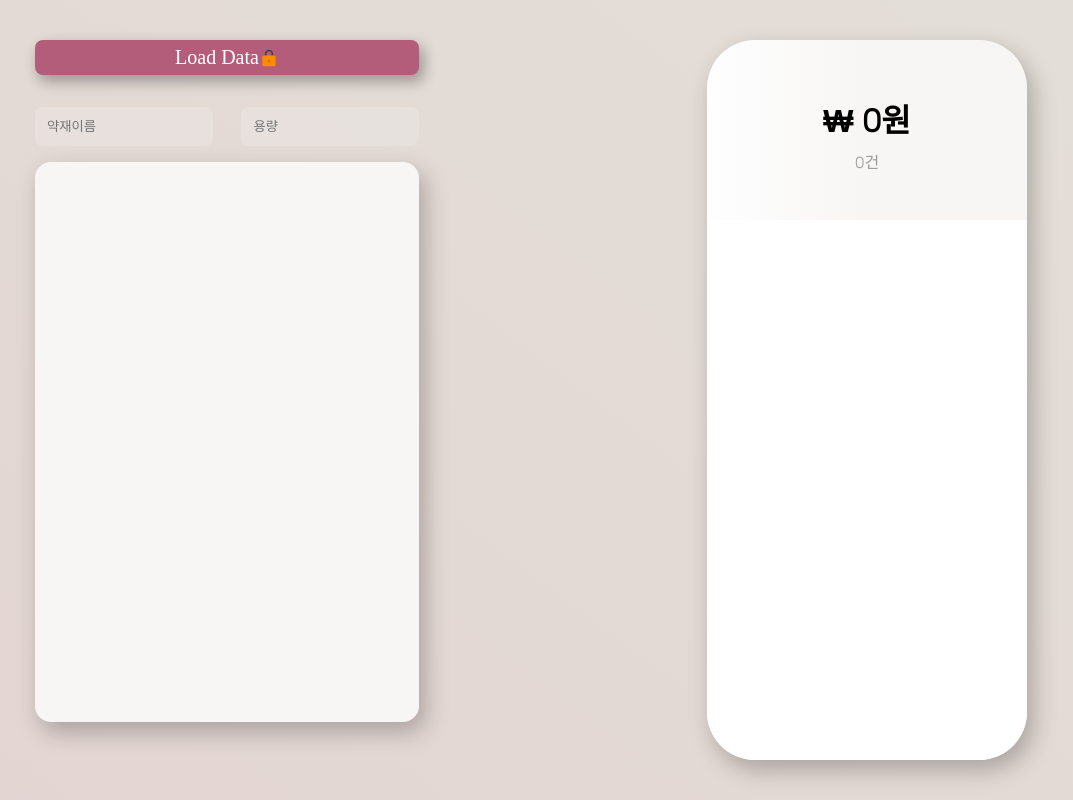
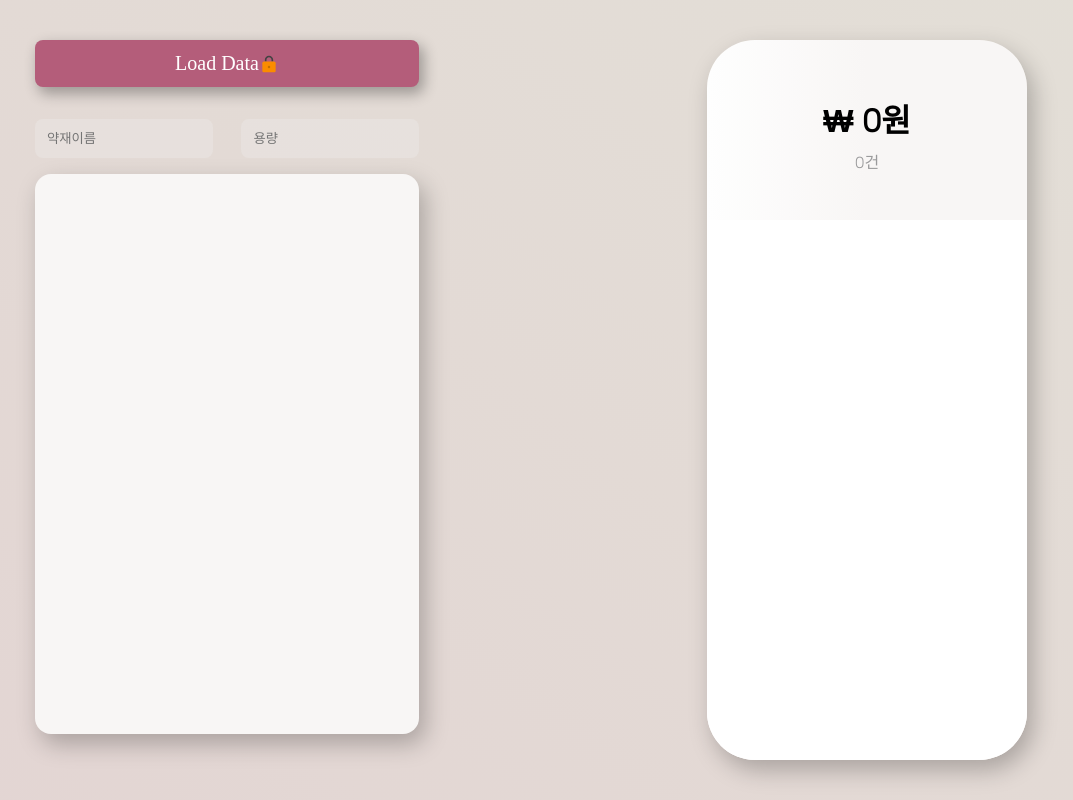
Before and after one commit to yooooonk/brave-hc, a React (Create React App) app: page / in a window 1280 px wide. Shown: the whole page, without its empty margins (93-1166 px from the left). Built offline with nearby package versions, Linux system fonts and the light colour scheme; a web font is replaced by a local one.

Commit message:
load data 버튼 애니메이션 추가

```diff
--- a/src/App.tsx
+++ b/src/App.tsx
@@ -1,9 +1,9 @@
 import React, { useEffect, useRef, useState } from 'react';
-import styled from 'styled-components';
 import { makeDataList } from './db';
 import { Herb, AddedHerb } from './types';
 import { calculatePrice, convertNumberFormat } from './util';
 import { FcLock, FcLike } from 'react-icons/fc';
+import styled, { keyframes } from 'styled-components';
 
 function App() {
   const [herbList, setHerbList] = useState<Herb[]>([]);
@@ -165,14 +165,30 @@ const LeftSection = styled(Section)`
   height: 90%;
 `;
 
+const rotationAnimation = keyframes`
+  0% {transform: rotate(-5deg);}
+
+  25% {transform: rotate(5deg);}
+
+  50% {transform: rotate(-5deg);}
+  75% {transform: rotate(5deg);}
+  100% {transform: rotate(-5deg);}
+
+
+
+
+
+`;
+
 const FileLabel = styled.label`
   background-color: #b45d7a;
   color: white;
   border-radius: 0.5rem;
-  height: 35px;
+  width: 100%;
+  box-sizing: border-box;
+  padding: 0.75rem;
   text-align: center;
   box-shadow: 4px 6px 14px 1px rgba(0, 0, 0, 0.3);
-
   cursor: pointer;
   font-family: 'Gowun Batang', serif;
   font-size: 1.25rem;
@@ -180,6 +196,10 @@ const FileLabel = styled.label`
   justify-content: center;
   align-items: center;
   width: 100%;
+  transition: 0.3s all ease;
+  &:hover {
+    animation: ${rotationAnimation} 0.7s linear infinite;
+  }
 `;
 
 const InputSection = styled.div`
@@ -205,10 +225,10 @@ const HerbListSection = styled.div`
   height: 35rem;
   overflow-y: scroll;
 
-  &: {
-    -ms-overflow-style: none; /* IE and Edge */
-    scrollbar-width: none; /* Firefox */
-  }
+  /* &:: {
+    -ms-overflow-style: none;
+    scrollbar-width: none;
+  } */
 
   &::-webkit-scrollbar {
     display: none; /* Chrome, Safari, Opera*/
--- a/src/index.css
+++ b/src/index.css
@@ -2,14 +2,13 @@
 
 body {
   margin: 0;
-  font-family: -apple-system, BlinkMacSystemFont, 'Segoe UI', 'Roboto', 'Oxygen',
-    'Ubuntu', 'Cantarell', 'Fira Sans', 'Droid Sans', 'Helvetica Neue',
-    sans-serif;
+  font-family: -apple-system, BlinkMacSystemFont, 'Segoe UI', 'Roboto', 'Oxygen', 'Ubuntu',
+    'Cantarell', 'Fira Sans', 'Droid Sans', 'Helvetica Neue', sans-serif;
   -webkit-font-smoothing: antialiased;
   -moz-osx-font-smoothing: grayscale;
+  box-sizing: border-box;
 }
 
 code {
-  font-family: source-code-pro, Menlo, Monaco, Consolas, 'Courier New',
-    monospace;
+  font-family: source-code-pro, Menlo, Monaco, Consolas, 'Courier New', monospace;
 }
```
